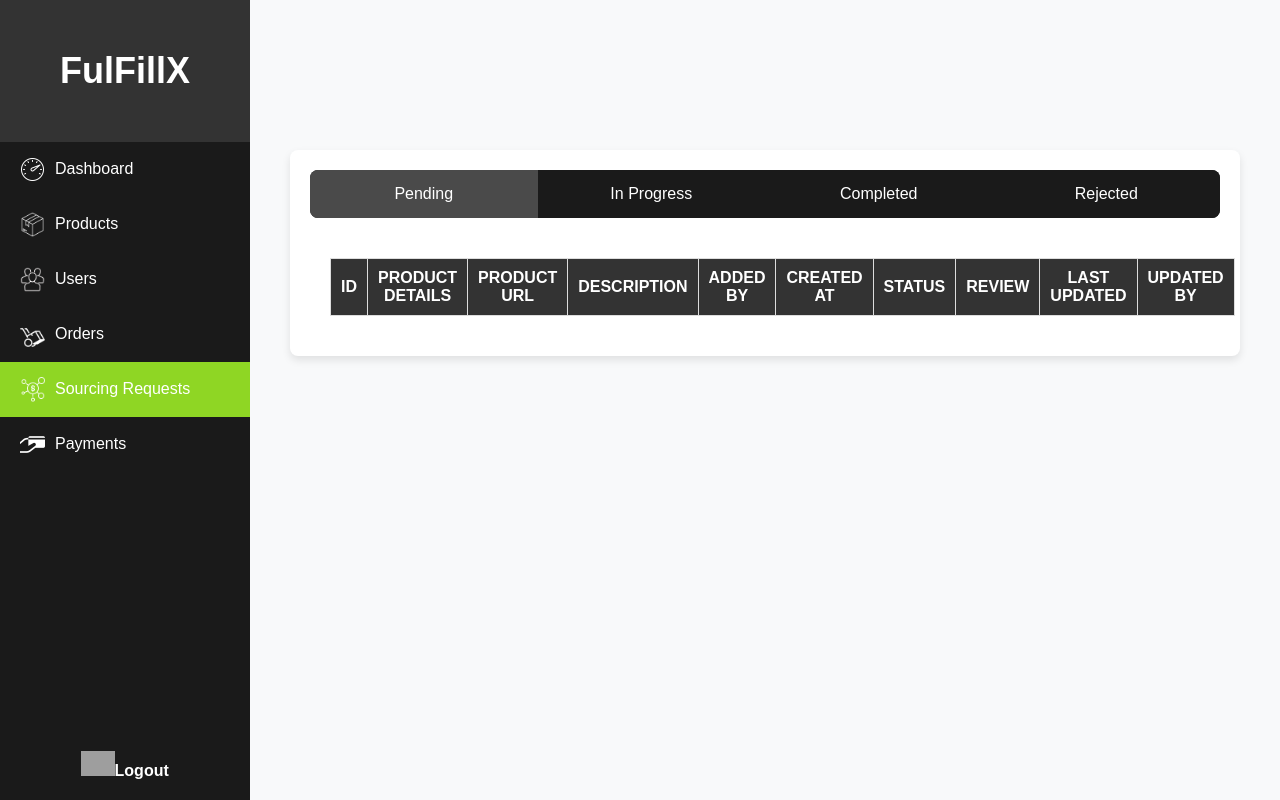
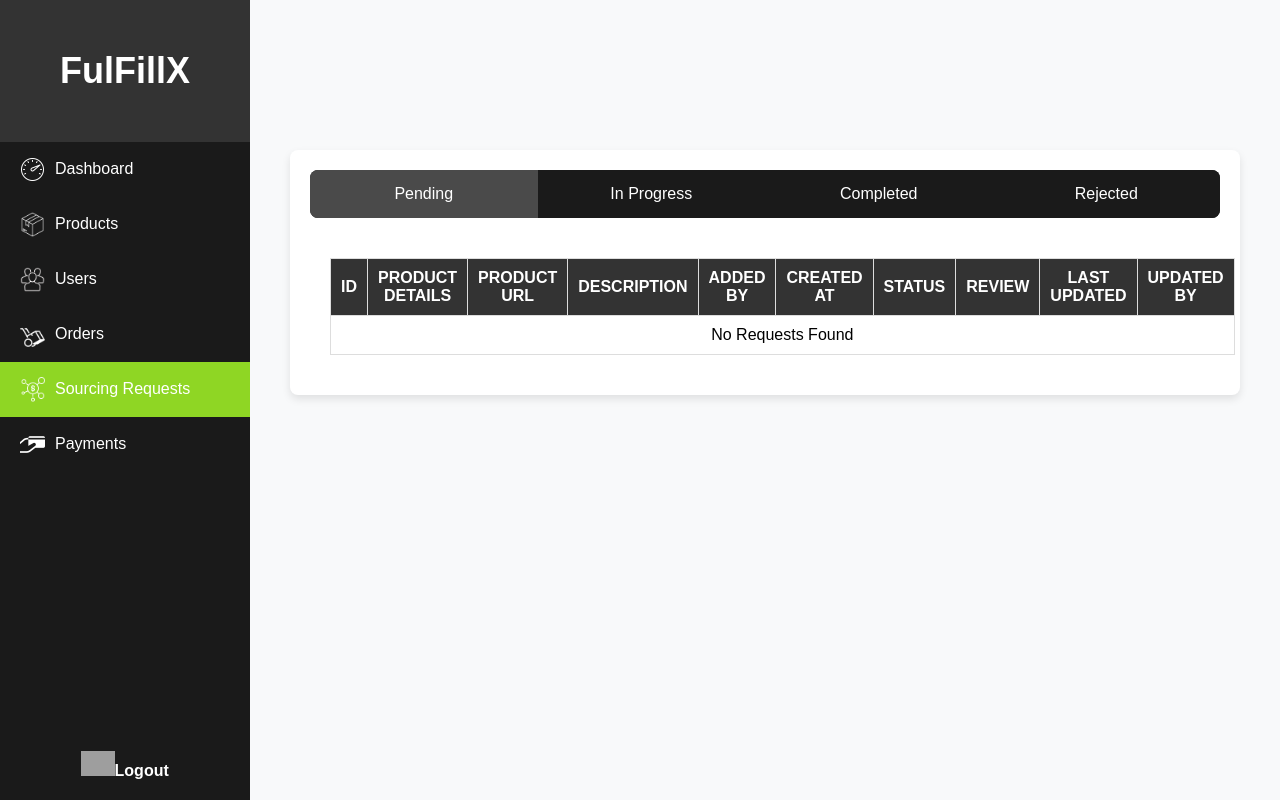
Before and after one commit to dracolich2000/fulfillx-1, a Django app: page /admin_sourcing_requests/ in a window 1280 px wide. Run offline with Django 5.2, Linux system fonts and the light colour scheme; a user stored in the database is signed in; tables that the repository leaves empty hold one stand-in row (values such as "Sample post"); lists and menus that the app fills with data are empty; grey boxes are pictures that could not be loaded.

Commit message:
updated admin templates

```diff
--- a/templates/admin_panel/products.html
+++ b/templates/admin_panel/products.html
@@ -48,7 +48,7 @@
             </tr>
             {% empty %}
             <tr>
-                <td colspan="6" style="text-align:center;">No Products Available</td>
+                <td colspan="8" style="text-align:center;">No Products Available</td>
             </tr>
             {% endfor %}
         </tbody>
--- a/templates/admin_panel/sourcing_requests.html
+++ b/templates/admin_panel/sourcing_requests.html
@@ -57,6 +57,10 @@
                     <td>{{req.last_updated}}</td>
                     <td>{{req.updated_by}}</td>
                 </tr>
+                {% empty %}
+                <tr>
+                    <td colspan="10" style="text-align: center;">No Requests Found</td>
+                </tr>
                 {% endfor %}
             </tbody>
         </table>
@@ -102,6 +106,10 @@
                     <td>{{ req.review }}</td>
                     <td>{{req.last_updated}}</td>
                     <td>{{req.updated_by}}</td>
+                </tr>
+                {% empty %}
+                <tr>
+                    <td colspan="10" style="text-align: center;">No Requests Found</td>
                 </tr>
                 {% endfor %}
             </tbody>
@@ -149,6 +157,10 @@
                     <td>{{req.last_updated}}</td>
                     <td>{{req.updated_by}}</td>
                 </tr>
+                {% empty %}
+                <tr>
+                    <td colspan="10" style="text-align: center;">No Requests Found</td>
+                </tr>
                 {% endfor %}
             </tbody>
         </table>
@@ -195,6 +207,10 @@
                     <td>{{req.last_updated}}</td>
                     <td>{{req.updated_by}}</td>
                 </tr>
+                {% empty %}
+                <tr>
+                    <td colspan="10" style="text-align: center;">No Requests Found</td>
+                </tr>
                 {% endfor %}
             </tbody>
         </table>
```
Also changed, not shown: templates/admin_panel/users.html (+12 -0 lines).
